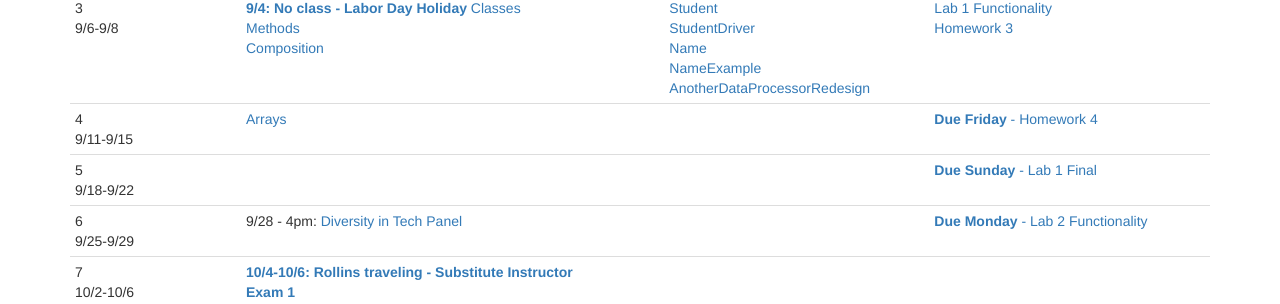
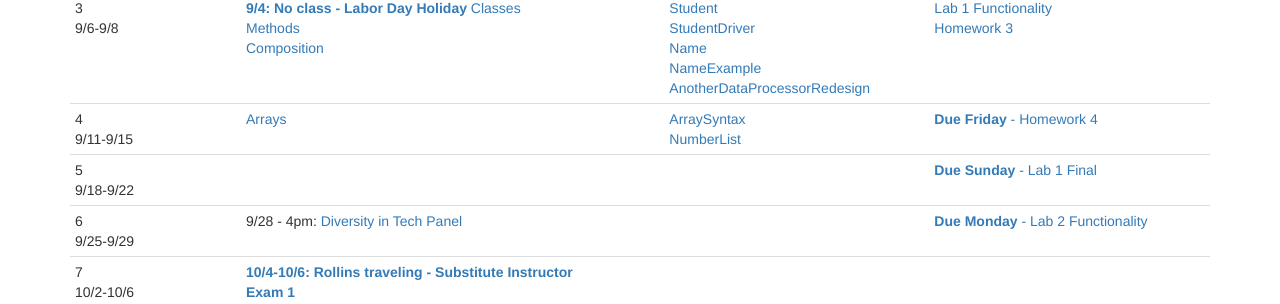
Before and after one commit to CS514-F17/cs514-f17.github.io, a Jekyll site: the page built from schedule.html, in a window 1280 px wide and 1368 px high. Shown: the part 480-784 px from the top of the window. Built offline with Jekyll 4.4.1, drawn with Linux system fonts in a browser that asks for light colours.

Commit message:
add links to array examples

```diff
--- a/schedule.html
+++ b/schedule.html
@@ -112,6 +112,8 @@ title: Schedule
 			-->
 		</td>
 		<td>
+			<a href="https://github.com/CS514-F17/Examples/blob/master/src/main/java/examples/ArraySyntax.java">ArraySyntax</a><br/>
+			<a href="https://github.com/CS514-F17/Examples/blob/master/src/main/java/examples/NumberList.java">NumberList</a><br/>
 <!-- 				<a href="https://github.com/CS514-F17/code/blob/master/Student.java">Student.java</a><br/>
 		<a href="https://github.com/CS514-F17/code/blob/master/StudentList.java">StudentList.java</a><br/>
 		<a href="https://github.com/CS514-F17/code/blob/master/StudentListBuilder.java">StudentListBuilder.java</a><br/>
```
